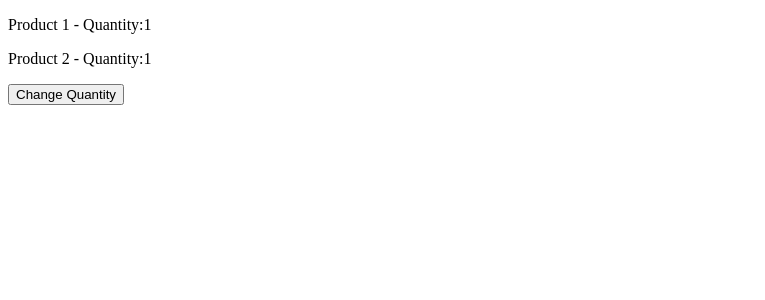
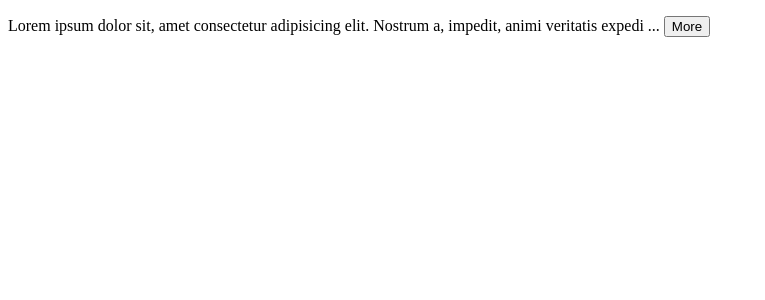
Before and after one commit to sajadsoorni/react-app, a React (Vite) app: page / in a window 1280 px wide. Shown: the top 300 px of the page, without its empty margins (0-765 px from the left). Built offline with nearby package versions, Linux system fonts and the light colour scheme.

Commit message:
✨ Implement ExpandableText component for truncating long text
- Created `ExpandableText` component to display a limited number of characters.
- Added "More" and "Less" button functionality to toggle full text visibility.
- Integrated `ExpandableText` in `App.tsx` for testing with sample content.

```diff
--- a/src/App.tsx
+++ b/src/App.tsx
@@ -1,38 +1,21 @@
-import { produce } from 'immer';
-import { useState } from 'react';
+import ExpandableText from './components/ExpandableText';
+
 function App() {
-  const [cart, setCart] = useState({
-    discount: 0.1,
-    items: [
-      { id: 1, title: 'Product 1', quantity: 1 },
-      { id: 2, title: 'Product 2', quantity: 1 },
-    ],
-  });
-
-  const handleClick = () => {
-    // setCart({
-    //   ...cart,
-    //   items: cart.items.map((item) =>
-    //     item.id === 1 ? { ...item, quantity: item.quantity + 1 } : item
-    //   ),
-    // });
-    setCart(
-      produce((draft) => {
-        const item = draft.items.find((item) => item.id === 1);
-        if (item) {
-          item.quantity += 1;
-        }
-      })
-    );
-  };
   return (
     <div>
-      {cart.items.map((item) => (
-        <p key={item.id}>
-          {item.title} - Quantity:{item.quantity}
-        </p>
-      ))}
-      <button onClick={handleClick}>Change Quantity</button>
+      <ExpandableText>
+        Lorem ipsum dolor sit, amet consectetur adipisicing elit. Nostrum a,
+        impedit, animi veritatis expedita ratione unde fuga quidem modi id iusto
+        ut, quas autem error dolorem! Delectus accusamus maxime id molestias eos
+        expedita ullam maiores facilis, itaque ipsum a at excepturi temporibus,
+        tenetur quibusdam. Error illum asperiores possimus sit ipsa. Dolorum
+        quibusdam molestiae magnam ipsum natus eum culpa ducimus asperiores,
+        corrupti maiores quia voluptate obcaecati excepturi debitis odit.
+        Quisquam tempore ex fugit impedit. Sapiente omnis veniam nisi delectus.
+        Distinctio, rem eum fuga eos adipisci quisquam odio, facere maiores nam
+        nobis debitis voluptate, et sunt ipsa earum enim aliquam repellat
+        consequuntur?
+      </ExpandableText>
     </div>
   );
 }
--- /dev/null
+++ b/src/components/ExpandableText.tsx
@@ -0,0 +1,23 @@
+import { useState } from 'react';
+
+interface Props {
+  children: string;
+  maxChars?: number;
+}
+
+const ExpandableText = ({ children, maxChars = 100 }: Props) => {
+  const [isExpanded, setExpanded] = useState(false);
+
+  if (children.length <= maxChars) return <p>{children}</p>;
+  const text = isExpanded ? children : children.slice(0, maxChars);
+  return (
+    <p>
+      {text} ...{' '}
+      <button onClick={() => setExpanded(!isExpanded)}>
+        {isExpanded ? 'Less' : 'More'}
+      </button>
+    </p>
+  );
+};
+
+export default ExpandableText;
```
